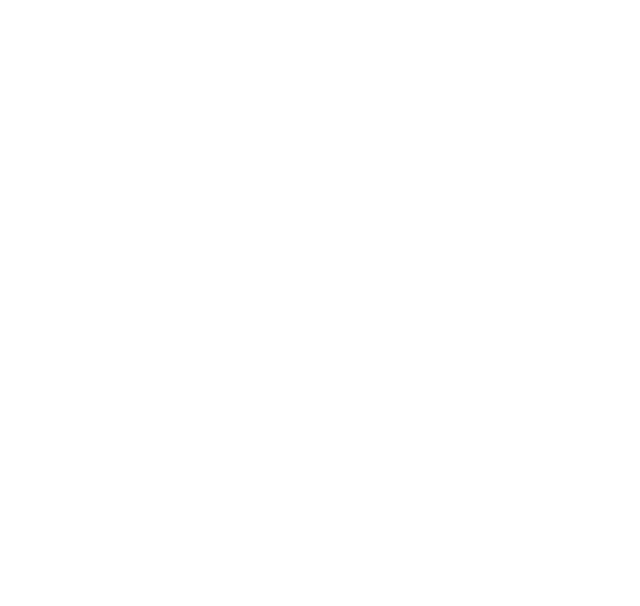
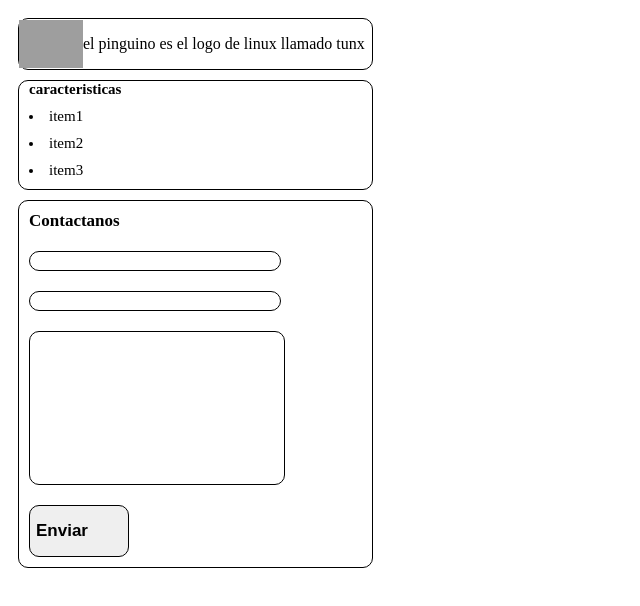
Before and after one commit to mclovin65/evaluacion-labo, a plain HTML site: page index.html in a window 1280 px wide. Shown: the whole page, without its empty margins (0-640 px from the left). Drawn offline with Linux system fonts and the light colour scheme; grey boxes are pictures that could not be loaded.

Commit message:
componente 3 terminado

```diff
--- a/componentes/componente1/componente1.css
+++ b/componentes/componente1/componente1.css
@@ -0,0 +1,13 @@
+.iv{
+    display: flex;
+    align-items: center;
+    border: 1px solid black;
+    margin: 10px 10px;
+    border-radius: 10px;
+}
+.img-logo{
+    width: 4rem;
+}
+.h2{
+    flex-direction: column;
+}
--- a/componentes/componente1/componente1.js
+++ b/componentes/componente1/componente1.js
@@ -0,0 +1,14 @@
+let navBarDiv = document.createElement('div');
+navBarDiv.className = "iv";
+
+let imgLogo = document.createElement('img');
+imgLogo.src = "https://external-content.duckduckgo.com/iu/?u=https%3A%2F%2Ftse1.mm.bing.net%2Fth%3Fid%3DOIP.zLlZ7bQaAnN3VbIgnvfZegAAAA%26pid%3DApi&f=1&ipt=719eb908ee0aedc699c878156dad8cdb96e6c73264b35da11541d96c3549a440&ipo=images";
+imgLogo.className = "img-logo";
+navBarDiv.appendChild(imgLogo);
+
+let h2 = document.createElement('p');
+h2.innerText = "el pinguino es el logo de linux llamado tunx";
+navBarDiv.appendChild(h2);
+
+
+export { navBarDiv };
--- a/componentes/componente2/componente2.css
+++ b/componentes/componente2/componente2.css
@@ -0,0 +1,15 @@
+.componente2{
+    border-radius: 10px;
+  align-items: center;
+  margin: 10px 10px;
+     width: 140px-;
+      border: 1px solid black;
+}
+.listado{
+  margin: 10px ;
+    font-size: 15px;
+}
+.titulo{
+    font-size: 15px;
+    margin: 0px 10px;
+}
--- a/componentes/componente2/componente2.js
+++ b/componentes/componente2/componente2.js
@@ -0,0 +1,28 @@
+let section2=document.createElement(`div`);
+section2.className="componente2";
+
+
+let titulo=document.createElement(`h2`);
+titulo.className="titulo";
+titulo.innerText="caracteristicas"
+section2.appendChild(titulo);
+
+let listado=document.createElement(`li`);
+listado.className="listado";
+section2.appendChild(listado);
+listado.innerText="item1";
+
+let listado1=document.createElement(`li`);
+listado1.className="listado";
+section2.appendChild(listado1);
+listado1.innerText="item2";
+
+let listado2=document.createElement(`li`);
+listado2.className="listado";
+section2.appendChild(listado2);
+listado2.innerText="item3";
+
+
+
+
+export{section2};
--- a/componentes/componente3/componente3.css
+++ b/componentes/componente3/componente3.css
@@ -0,0 +1,46 @@
+.contendorform{
+    display: grid;
+ border: 1px solid black;
+ border-radius: 10px;
+    grid-template-rows: repeat(3,1fr);
+
+    margin: 10px 10px;
+}
+.div1{
+    margin: 10px 10px;
+    width: 250px;
+    border: 1px solid black;
+    grid-row: 2;
+    border-radius: 10px;
+}
+.div2{
+    margin: 10px 10px;
+    width: 250px;
+    border-radius: 10px;
+    border: 1px solid black;
+}
+.comentario{
+
+    margin: 10px 10px;
+    width: 250px;
+    height: 150px;
+    border-radius: 10px;
+    border: 1px solid black;
+}
+.btn{
+    margin: 10px  ;
+    gap: 10px;
+    width: 100px;
+    border-radius: 10px;
+    display: flex;
+    align-items: center;
+    border: 1px solid black;
+}
+.textobtn{
+    font-size: 17px;
+}
+
+.tituloform{
+    margin: 10px 10px;
+    font-size: 17px;
+}
--- a/componentes/componente3/componente3.js
+++ b/componentes/componente3/componente3.js
@@ -0,0 +1,38 @@
+
+let contendorform = document.createElement('div');
+contendorform.className = "contendorform";
+
+
+let titulodeform = document.createElement('h2');
+titulodeform.className = "tituloform";
+titulodeform.innerText = "Contactanos";
+
+
+let div1 = document.createElement('div');
+div1.className = "div1";
+
+let div2 = document.createElement('div');
+div2.className = "div2";
+
+let comentario = document.createElement('input');
+
+comentario.className = "comentario";
+
+let btn = document.createElement('button');
+btn.className = "btn";
+
+let h3 = document.createElement('h2');
+h3.className = "textobtn";
+h3.innerText = "Enviar";
+
+btn.appendChild(h3);
+
+
+contendorform.appendChild(titulodeform);
+contendorform.appendChild(div1);
+contendorform.appendChild(div2);
+contendorform.appendChild(comentario);
+contendorform.appendChild(btn);
+
+
+export { contendorform };
--- a/index.css
+++ b/index.css
@@ -0,0 +1,7 @@
+body{
+    width: 375px;
+
+
+    display: grid;
+    grid-template-rows:  1fr;
+}
--- a/index.html
+++ b/index.html
@@ -1,9 +1,8 @@
 <!DOCTYPE html>
-<html lang="en">
+<html lang="es">
 <head>
     <meta charset="UTF-8">
-    <meta name="viewport" content="width=
-    , initial-scale=1.0">
+    <meta name="viewport" content="width=device-width, initial-scale=1.0">
 
     <link rel="stylesheet" href="config.css">
     <link rel="stylesheet" href="index.css">
@@ -13,9 +12,10 @@
     <title>Document</title>
 </head>
 <body>
-
+    <main id="root"></main>
 <script src="main.js" type="module"></script>
-
-
+<Script src="componentes/componente1/componente1.js" type="module"></Script>
+<Script src="componentes/componente2/componente2.js" type="module"></Script>
+<Script src="componentes/componente3/componente3.js" type="module"></Script>
 </body>
 </html>
--- a/main.js
+++ b/main.js
@@ -1 +1,20 @@
-let dom=document.querySelector("#root");
+import { navBarDiv } from "./componentes/componente1/componente1.js";
+import { section2 } from "./componentes/componente2/componente2.js";
+import { contendorform } from "./componentes/componente3/componente3.js";
+let DOM = document.querySelector("#root");
+
+
+let navBar = document.createElement('section');
+navBar.className = "nav-bar";
+navBar.appendChild(navBarDiv);
+DOM.appendChild(navBar);
+
+let proyect = document.createElement('section');
+proyect.className = "proyect";
+proyect.appendChild(section2);
+DOM.appendChild(proyect);
+
+let formulario=document.createElement(`section`);
+formulario.className="formulario";
+formulario.appendChild(contendorform);
+DOM.appendChild(formulario);
```
